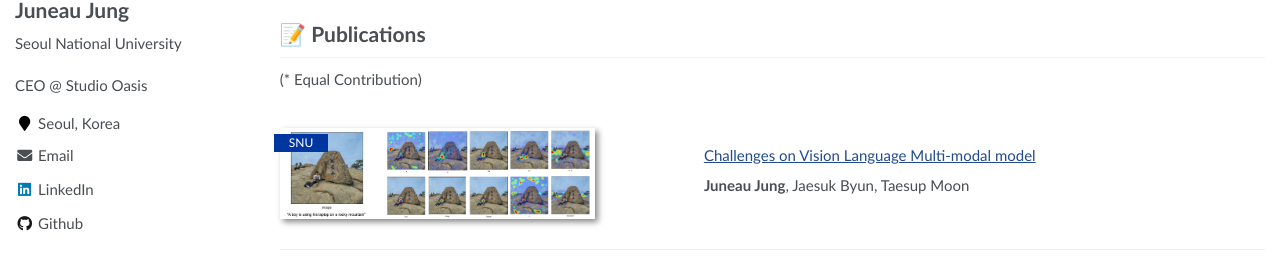
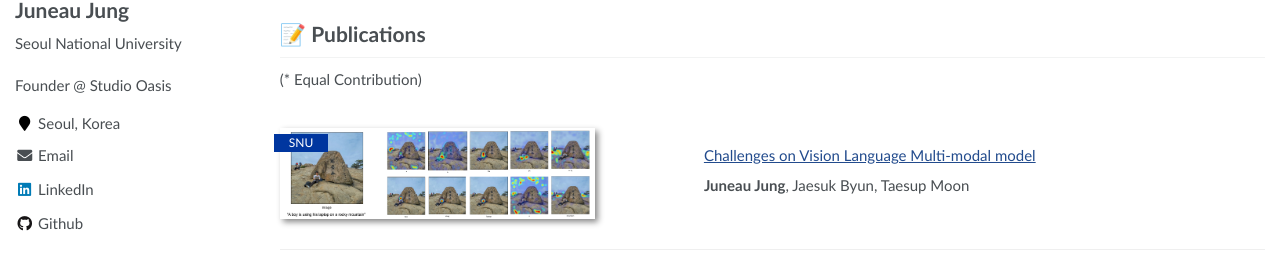
Before and after one commit to zzuno/zzuno.github.io, a Jekyll site: the page built from _pages/about.md, in a window 1280 px wide. Shown: the part 279-549 px from the top of the page. Built offline with Jekyll 4.4.1, drawn with Linux system fonts in a browser that asks for light colours.

Commit message:
ceo2founder

```diff
--- a/_config.yml
+++ b/_config.yml
@@ -7,7 +7,7 @@
 
 # Site Settings
 title: "Juneau Jun"
-description: "CEO @ Studio Oasis"
+description: "Founder @ Studio Oasis"
 repository: ""
 # google_scholar_stats_use_cdn: #true
 
```
